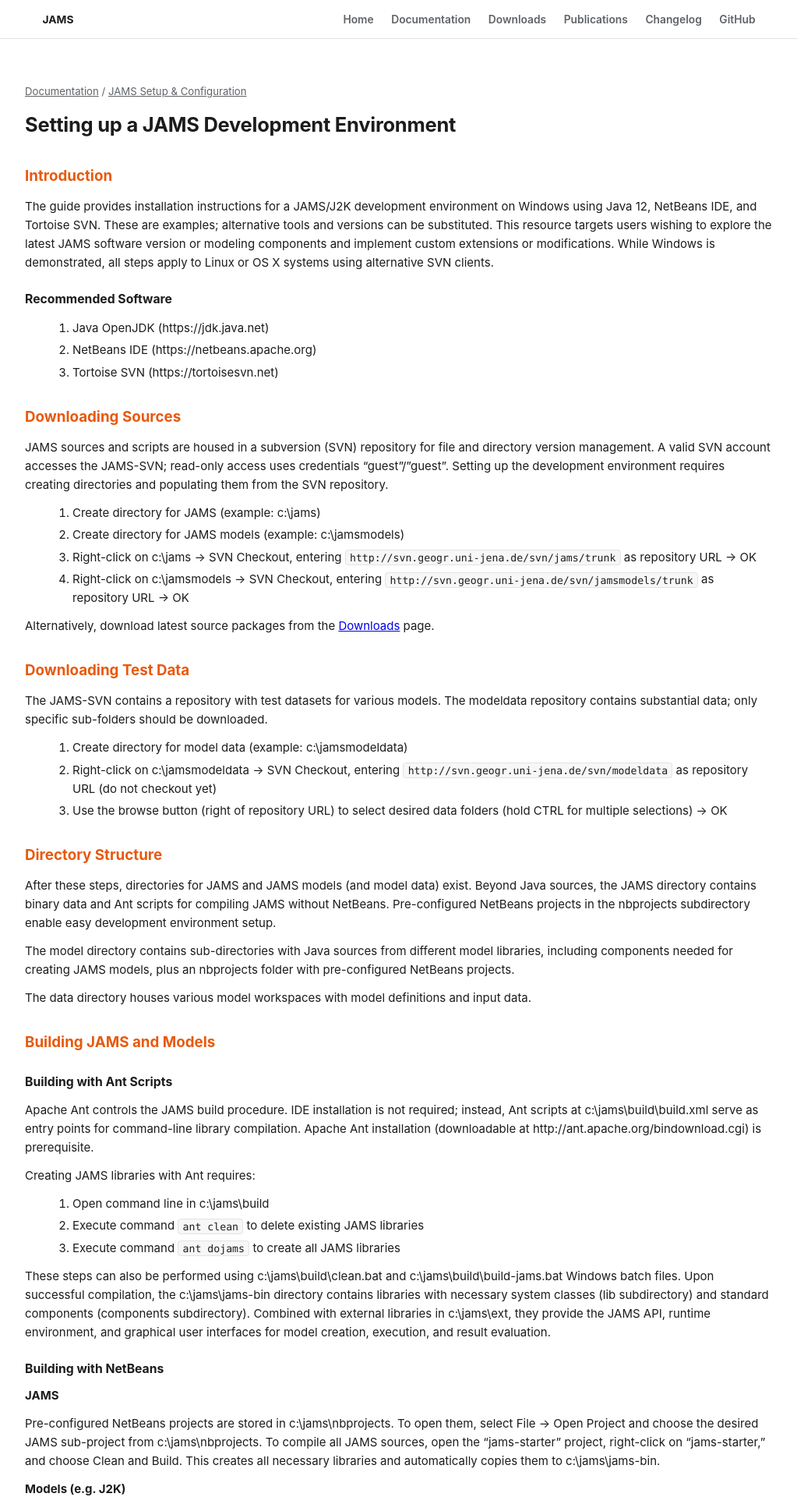
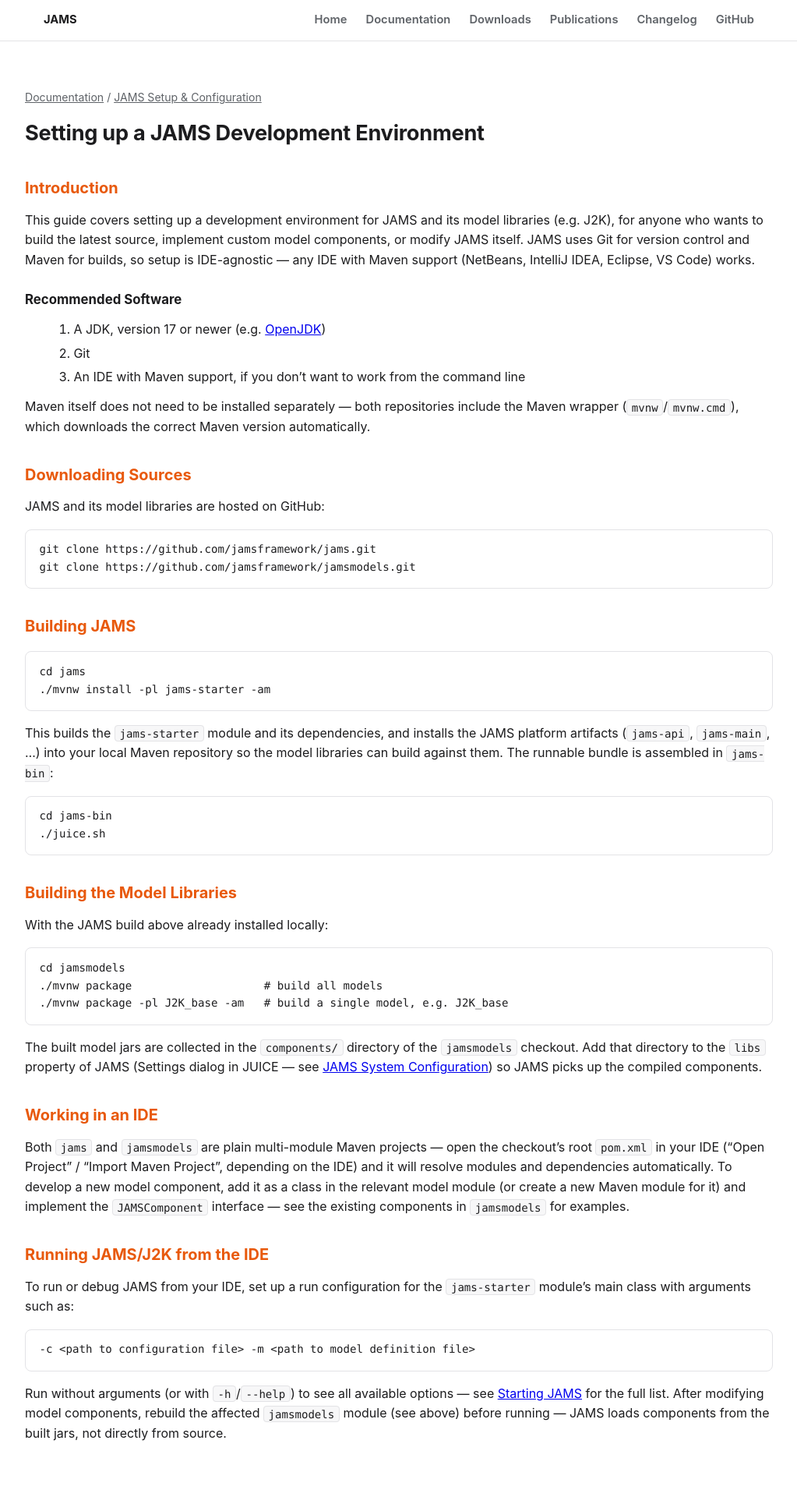
Before and after one commit to jamsframework/jamsframework.github.io, a Jekyll site: the page built from documentation/jams-config/setting-up-a-jams-development-environment/index.md, in a window 1280 px wide. Shown: the top 1920 px of the page at 78% size, without its empty margins (128-1151 px from the left). Built offline with Jekyll 4.4.1, drawn with Linux system fonts in a browser that asks for light colours; some of the changed text lies outside the part shown.

Commit message:
Update JAMS Setup & Configuration docs for the current git+Maven workflow
Removes references to the discontinued Windows installer, launch4j .exe
launchers and Java 1.7 requirement, updates the dev-environment guide from
SVN/Ant/NetBeans to git+Maven, and adds the third demo model
(j2k_dudh_koshi) to the download package overview.

Also drops the fixed root font-size override, which was overriding the
GitHub Pages rendering unfavorably.

````diff
--- a/assets/css/jams.css
+++ b/assets/css/jams.css
@@ -19,7 +19,6 @@
   }
 }
 * { box-sizing: border-box; margin: 0; }
-html { font-size: 15px; }
 body {
   font-family: -apple-system, BlinkMacSystemFont, "Segoe UI", Roboto, Helvetica, Arial, sans-serif;
   background: var(--bg); color: var(--fg);
--- a/documentation/jams-config/setting-up-a-jams-development-environment/index.md
+++ b/documentation/jams-config/setting-up-a-jams-development-environment/index.md
@@ -7,98 +7,61 @@
 
 ## Introduction
 
-The guide provides installation instructions for a JAMS/J2K development environment on Windows using Java 12, NetBeans IDE, and Tortoise SVN. These are examples; alternative tools and versions can be substituted. This resource targets users wishing to explore the latest JAMS software version or modeling components and implement custom extensions or modifications. While Windows is demonstrated, all steps apply to Linux or OS X systems using alternative SVN clients.
+This guide covers setting up a development environment for JAMS and its model libraries (e.g. J2K), for anyone who wants to build the latest source, implement custom model components, or modify JAMS itself. JAMS uses Git for version control and Maven for builds, so setup is IDE-agnostic — any IDE with Maven support (NetBeans, IntelliJ IDEA, Eclipse, VS Code) works.
 
 ### Recommended Software
 
-1. Java OpenJDK (https://jdk.java.net)
-2. NetBeans IDE (https://netbeans.apache.org)
-3. Tortoise SVN (https://tortoisesvn.net)
+1. A JDK, version 17 or newer (e.g. [OpenJDK](https://jdk.java.net))
+2. Git
+3. An IDE with Maven support, if you don't want to work from the command line
+
+Maven itself does not need to be installed separately — both repositories include the Maven wrapper (`mvnw`/`mvnw.cmd`), which downloads the correct Maven version automatically.
 
 ## Downloading Sources
 
-JAMS sources and scripts are housed in a subversion (SVN) repository for file and directory version management. A valid SVN account accesses the JAMS-SVN; read-only access uses credentials "guest"/"guest". Setting up the development environment requires creating directories and populating them from the SVN repository.
+JAMS and its model libraries are hosted on GitHub:
 
-1. Create directory for JAMS (example: c:\jams)
-2. Create directory for JAMS models (example: c:\jamsmodels)
-3. Right-click on c:\jams → SVN Checkout, entering `http://svn.geogr.uni-jena.de/svn/jams/trunk` as repository URL → OK
-4. Right-click on c:\jamsmodels → SVN Checkout, entering `http://svn.geogr.uni-jena.de/svn/jamsmodels/trunk` as repository URL → OK
+```
+git clone https://github.com/jamsframework/jams.git
+git clone https://github.com/jamsframework/jamsmodels.git
+```
 
-Alternatively, download latest source packages from the [Downloads](https://jams.uni-jena.de/downloads/) page.
+## Building JAMS
 
-## Downloading Test Data
+```
+cd jams
+./mvnw install -pl jams-starter -am
+```
 
-The JAMS-SVN contains a repository with test datasets for various models. The modeldata repository contains substantial data; only specific sub-folders should be downloaded.
+This builds the `jams-starter` module and its dependencies, and installs the JAMS platform artifacts (`jams-api`, `jams-main`, …) into your local Maven repository so the model libraries can build against them. The runnable bundle is assembled in `jams-bin`:
 
-1. Create directory for model data (example: c:\jamsmodeldata)
-2. Right-click on c:\jamsmodeldata → SVN Checkout, entering `http://svn.geogr.uni-jena.de/svn/modeldata` as repository URL (do not checkout yet)
-3. Use the browse button (right of repository URL) to select desired data folders (hold CTRL for multiple selections) → OK
+```
+cd jams-bin
+./juice.sh
+```
 
-## Directory Structure
+## Building the Model Libraries
 
-After these steps, directories for JAMS and JAMS models (and model data) exist. Beyond Java sources, the JAMS directory contains binary data and Ant scripts for compiling JAMS without NetBeans. Pre-configured NetBeans projects in the nbprojects subdirectory enable easy development environment setup.
+With the JAMS build above already installed locally:
 
-The model directory contains sub-directories with Java sources from different model libraries, including components needed for creating JAMS models, plus an nbprojects folder with pre-configured NetBeans projects.
+```
+cd jamsmodels
+./mvnw package                    # build all models
+./mvnw package -pl J2K_base -am   # build a single model, e.g. J2K_base
+```
 
-The data directory houses various model workspaces with model definitions and input data.
+The built model jars are collected in the `components/` directory of the `jamsmodels` checkout. Add that directory to the `libs` property of JAMS (Settings dialog in JUICE — see [JAMS System Configuration]({{ '/documentation/jams-config/jams-system-configuration/' | relative_url }})) so JAMS picks up the compiled components.
 
-## Building JAMS and Models
+## Working in an IDE
 
-### Building with Ant Scripts
+Both `jams` and `jamsmodels` are plain multi-module Maven projects — open the checkout's root `pom.xml` in your IDE ("Open Project" / "Import Maven Project", depending on the IDE) and it will resolve modules and dependencies automatically. To develop a new model component, add it as a class in the relevant model module (or create a new Maven module for it) and implement the `JAMSComponent` interface — see the existing components in `jamsmodels` for examples.
 
-Apache Ant controls the JAMS build procedure. IDE installation is not required; instead, Ant scripts at c:\jams\build\build.xml serve as entry points for command-line library compilation. Apache Ant installation (downloadable at http://ant.apache.org/bindownload.cgi) is prerequisite.
+## Running JAMS/J2K from the IDE
 
-Creating JAMS libraries with Ant requires:
+To run or debug JAMS from your IDE, set up a run configuration for the `jams-starter` module's main class with arguments such as:
 
-1. Open command line in c:\jams\build
-2. Execute command `ant clean` to delete existing JAMS libraries
-3. Execute command `ant dojams` to create all JAMS libraries
+```
+-c <path to configuration file> -m <path to model definition file>
+```
 
-These steps can also be performed using c:\jams\build\clean.bat and c:\jams\build\build-jams.bat Windows batch files. Upon successful compilation, the c:\jams\jams-bin directory contains libraries with necessary system classes (lib subdirectory) and standard components (components subdirectory). Combined with external libraries in c:\jams\ext, they provide the JAMS API, runtime environment, and graphical user interfaces for model creation, execution, and result evaluation.
-
-### Building with NetBeans
-
-#### JAMS
-
-Pre-configured NetBeans projects are stored in c:\jams\nbprojects. To open them, select File → Open Project and choose the desired JAMS sub-project from c:\jams\nbprojects. To compile all JAMS sources, open the "jams-starter" project, right-click on "jams-starter," and choose Clean and Build. This creates all necessary libraries and automatically copies them to c:\jams\jams-bin.
-
-#### Models (e.g. J2K)
-
-Many models (J2K, J2K-S, J2Kg) include pre-configured NetBeans projects in the SVN repository. To open them, select File → Open Project and choose the desired project from c:\jamsmodels\nbprojects. If the "Reference Problems" dialog appears, use "Resolve Problems…" to specify storage locations for "jams-api.jar" and "jams-main.jar" libraries found in the JAMS library folder (e.g., c:\jams\jams-bin\lib). After compiling, resulting libraries are stored in c:\jamsmodels\nbprojects\components or the dist subfolder of the model's project folder (e.g., c:\jamsmodels\nbprojects\J2K_base\dist).
-
-For models without pre-configured projects:
-
-1. In NetBeans: File → New Project → Java Project with Existing Sources
-2. Indicate project name (e.g., J2K) and directory (e.g., c:\jamsmodels\nbprojects\J2Kg, where compiled classes and JAR file are stored) → Next
-3. Source Package Folder → Add Folder… → c:\jamsmodels\J2Kg\src → OK
-4. Press Finish
-5. Include libraries: right-click on J2Kg/Libraries → Add JAR/Folder… and select JAMS libraries jams-api.jar and jams-main.jar from c:\jams\jams-bin\lib
-6. Right-click on J2Kg → Clean and Build (compiles project and creates J2Kg.jar in c:\jamsmodels\nbprojects\J2Kg\dist\)
-
-#### Template for JAMS Components
-
-A component template for NetBeans is found at c:\jams\template\JAMSComponent.java. NetBeans integration:
-
-1. Tools → Templates → Java → Add…
-2. Select the file → Add
-
-Afterwards, "JAMSComponent" is available as a file type when creating a new class.
-
-## Running JAMS/J2K
-
-To run JAMS, select the jams-starter project as the main project (Run → Set Main Project in the NetBeans menu). The jams-starter project contains no Java sources but serves as an entry point for building and starting JAMS. It includes three predefined starter configurations:
-
-1. *CmdLine*: run JAMS in command line mode without GUI
-2. *JAMS Launcher*: run the JAMS Launcher GUI to load and run models
-3. *JUICE*: run the JAMS Builder to create, load, configure, and run models
-
-Select configurations using the drop-down box in the NetBeans toolbar. Start the project using F6, the green start button, or right-click context menu (right-click jams-starter → Run). Modify startup arguments as follows:
-
-1. Right-click jams-starter → Properties → Run
-2. Under "Arguments," insert: `-c <complete path of configuration file> -m <complete path of model definition file>`. Valid arguments display in default output when using -h or --help arguments.
-
-In default configuration, the JAMS Launcher or JUICE opens. From either interface, load a model via File → Load model.
-
-Most model execution requires additional libraries (e.g., J2K_base.jar, J2K_ext.jar, and jams-components.jar). Via Edit → Change settings… in JAMS, specify additional libraries for model execution consideration. Settings automatically save when closing JAMS in the JAMS system configuration.
-
-Note: After modifying model components, the JAR file always has to be re-generated with the components before execution (Step 6 in "Building JAMS and Models" above)!
+Run without arguments (or with `-h`/`--help`) to see all available options — see [Starting JAMS]({{ '/documentation/jams-config/starting-jams/' | relative_url }}) for the full list. After modifying model components, rebuild the affected `jamsmodels` module (see above) before running — JAMS loads components from the built jars, not directly from source.
````
Also changed, not shown: documentation/jams-config/installation/index.md (+7 -14 lines), documentation/jams-config/jams-download-package/index.md (+9 -10 lines), documentation/jams-config/starting-jams/index.md (+5 -20 lines).
